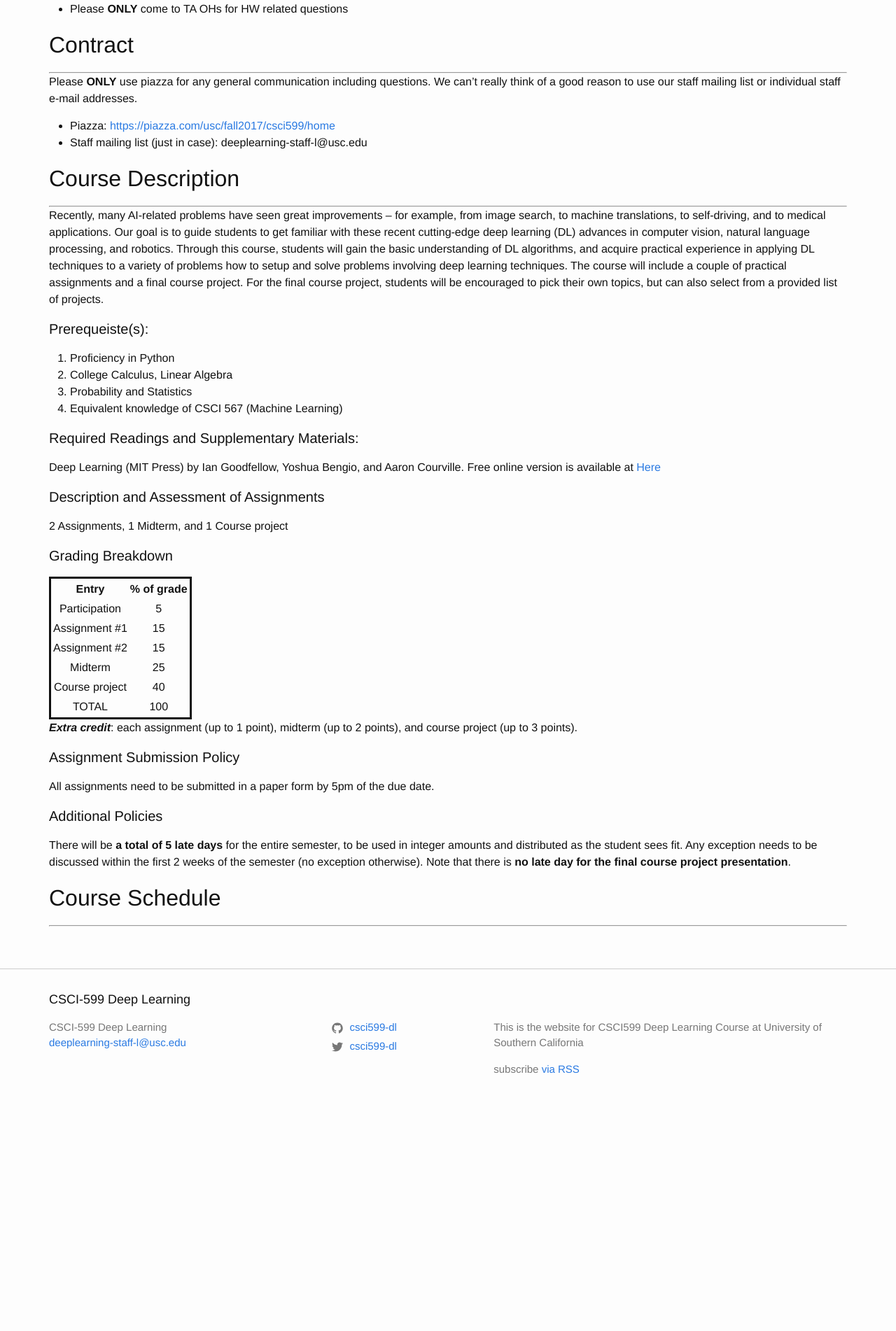
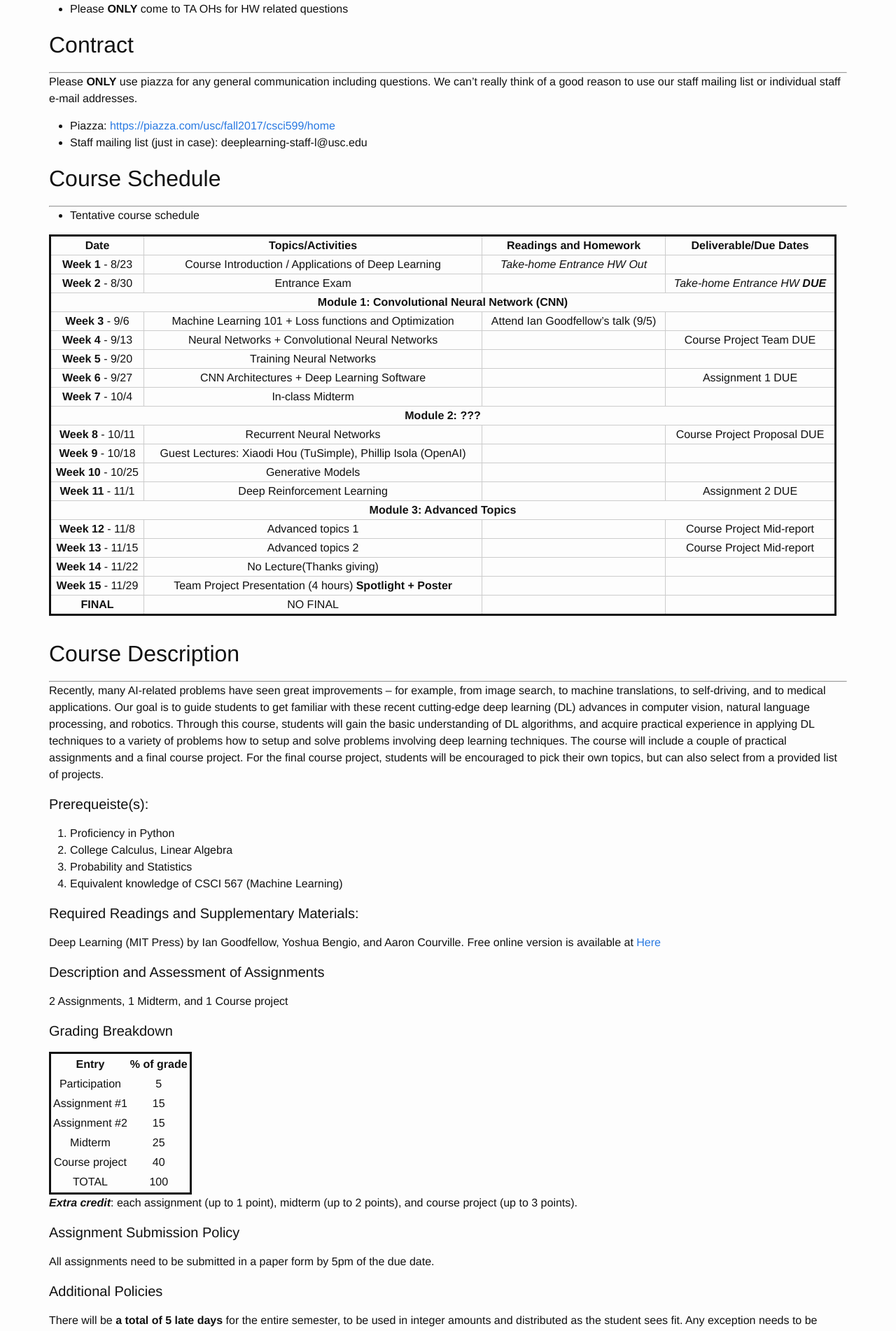
Before and after one commit to csci599-dl/csci599-dl.github.io, a Jekyll site: the page built from syllabus.md, in a window 1280 px wide. Shown: the part 459-2361 px from the top of the page at 70% size. Built offline with Jekyll 4.4.1, drawn with Linux system fonts in a browser that asks for light colours; before the commit the page ends 2058 px from its top, so only the background shows below that.

Commit message:
Add table

```diff
--- a/_sass/_course.scss
+++ b/_sass/_course.scss
@@ -46,9 +46,18 @@
   float:       left;
 }
 
-table, tr, th {
-  text-align: center;
+.styled-table {
+  width: -webkit-calc(100% - (#{$spacing-unit} / 2));
+  width:         calc(100% - (#{$spacing-unit} / 2));
+  margin-bottom:      $spacing-unit;
+  border-spacing:     0;
+  border-collapse:    collapse;
+  box-sizing:         border-box;
 }
-table {
-  border:     solid;
+
+.styled-table > thead > tr,
+.styled-table > thead > tr > th,
+.styled-table > tbody > tr,
+.styled-table > tbody > tr > td {
+  border: 1px solid $grey-color-light;
 }
--- a/_sass/_layout.scss
+++ b/_sass/_layout.scss
@@ -253,3 +253,10 @@
     }
   }
 }
+
+table, tr, th {
+  text-align: center;
+}
+table {
+  border:     solid;
+}
--- a/syllabus.md
+++ b/syllabus.md
@@ -33,6 +33,133 @@ Please **ONLY** use piazza for any general communication including questions. We
 * Piazza: [https://piazza.com/usc/fall2017/csci599/home](https://piazza.com/usc/fall2017/csci599/home)
 * Staff mailing list (just in case): deeplearning-staff-l@usc.edu
 
+## Course Schedule
+---
+
+* Tentative course schedule
+
+<table class="styled-table">
+	<!-- table head -->
+	<thead>
+		<tr class="active">
+			<th>Date</th>
+			<th>Topics/Activities</th>
+			<th>Readings and Homework</th>
+			<th>Deliverable/Due Dates</th>
+		</tr>
+	</thead>
+
+	<!-- table body -->
+	<tbody>
+		<tr>
+			<td><strong>Week 1</strong> - 8/23</td>
+			<td>Course Introduction / Applications of Deep Learning</td>
+			<td><em>Take-home Entrance HW Out</em></td>
+			<td></td>
+		</tr>
+		<tr>
+			<td><strong>Week 2</strong> - 8/30</td>
+			<td>Entrance Exam</td>
+			<td></td>
+			<td><em>Take-home Entrance HW <strong>DUE</strong></em></td>
+		</tr>
+		<tr class="active">
+			<td colspan="4"><strong>Module 1: Convolutional Neural Network (CNN)</strong></td>
+		</tr>
+		<tr>
+			<td><strong>Week 3</strong> - 9/6</td>
+			<td>Machine Learning 101 + Loss functions and Optimization</td>
+			<td>Attend Ian Goodfellow’s talk (9/5)</td>
+			<td></td>
+		</tr>
+		<tr>
+			<td><strong>Week 4</strong> - 9/13</td>
+			<td>Neural Networks + Convolutional Neural Networks </td>
+			<td></td>
+			<td>Course Project Team DUE</td>
+		</tr>
+		<tr>
+			<td><strong>Week 5</strong> - 9/20</td>
+			<td>Training Neural Networks</td>
+			<td></td>
+			<td></td>
+		</tr>
+		<tr>
+			<td><strong>Week 6</strong> - 9/27</td>
+			<td>CNN Architectures + Deep Learning Software</td>
+			<td></td>
+			<td>Assignment 1 DUE</td>
+		</tr>
+		<tr>
+			<td><strong>Week 7</strong> - 10/4</td>
+			<td>In-class Midterm</td>
+			<td></td>
+			<td></td>
+		</tr>
+		<tr class="active">
+			<td colspan="4"><strong>Module 2: ???</strong></td>
+		</tr>
+		<tr>
+			<td><strong>Week 8</strong> - 10/11</td>
+			<td>Recurrent Neural Networks</td>
+			<td></td>
+			<td>Course Project Proposal DUE</td>
+		</tr>
+		<tr>
+			<td><strong>Week 9</strong> - 10/18</td>
+			<td>Guest Lectures: Xiaodi Hou (TuSimple), Phillip Isola (OpenAI)</td>
+			<td></td>
+			<td></td>
+		</tr>
+		<tr>
+			<td><strong>Week 10</strong> - 10/25</td>
+			<td>Generative Models</td>
+			<td></td>
+			<td></td>
+		</tr>
+		<tr>
+			<td><strong>Week 11</strong> - 11/1</td>
+			<td>Deep Reinforcement Learning</td>
+			<td></td>
+			<td>Assignment 2 DUE</td>
+		</tr>
+		<tr class="active">
+			<td colspan="4"><strong>Module 3: Advanced Topics</strong></td>
+		</tr>
+		<tr>
+			<td><strong>Week 12</strong> - 11/8</td>
+			<td>Advanced topics 1</td>
+			<td></td>
+			<td>Course Project Mid-report</td>
+		</tr>
+		<tr>
+			<td><strong>Week 13</strong> - 11/15</td>
+			<td>Advanced topics 2</td>
+			<td></td>
+			<td>Course Project Mid-report</td>
+		</tr>
+		<tr>
+			<td><strong>Week 14</strong> - 11/22</td>
+			<td>No Lecture(Thanks giving)</td>
+			<td></td>
+			<td></td>
+		</tr>
+		<tr>
+			<td><strong>Week 15</strong> - 11/29</td>
+			<td>Team Project Presentation (4 hours) <strong>Spotlight + Poster</strong></td>
+			<td></td>
+			<td></td>
+		</tr>
+		<tr>
+			<td><strong>FINAL</strong> </td>
+			<td>NO FINAL</td>
+			<td></td>
+			<td></td>
+		</tr>
+	</tbody>
+
+</table>
+
 ## Course Description
 ---
 Recently, many AI-related problems have seen great improvements – for example, from image search, to machine translations, to self-driving, and to medical applications. Our goal is to guide students to get familiar with these recent cutting-edge deep learning (DL) advances in computer vision, natural language processing, and robotics. Through this course, students will gain the basic understanding of DL algorithms, and acquire practical experience in applying DL techniques to a variety of problems how to setup and solve problems involving deep learning techniques. The course will include a couple of practical assignments and a final course project. For the final course project, students will be encouraged to pick their own topics, but can also select from a  provided list of projects.
```
Also changed, not shown: other parts of syllabus.md (+0 -3 lines).
